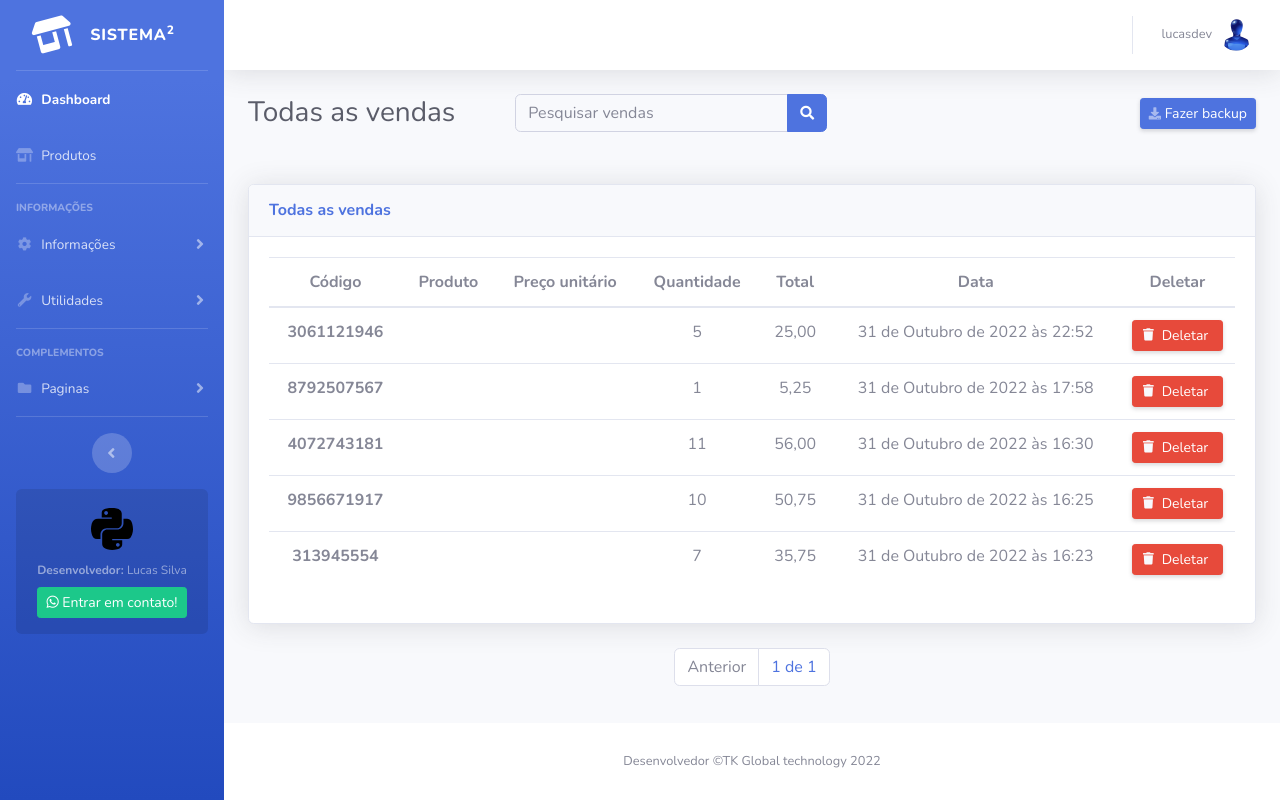
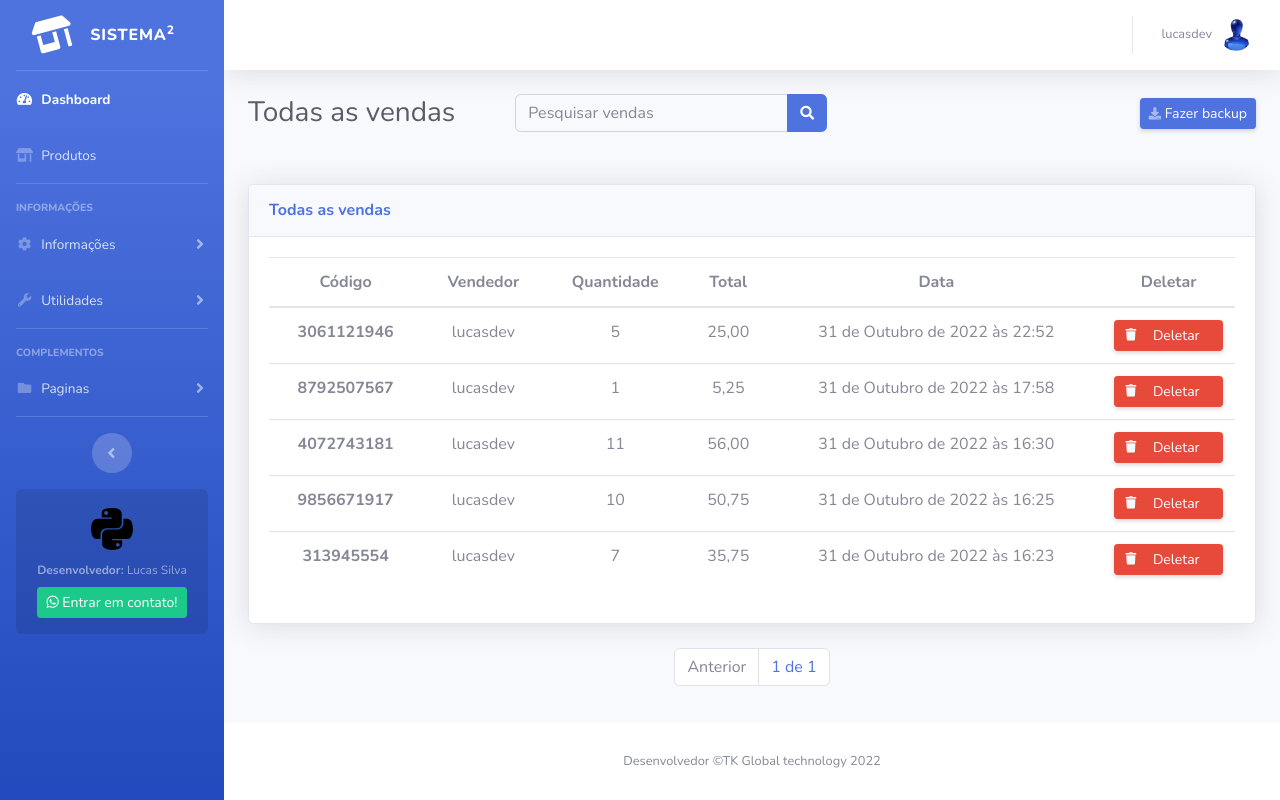
Before and after one commit to By-Lucas/Sales-and-invetory-system-Django, a Django app: page /vendas/todas-as-vendas/ in a window 1280 px wide. Run offline with Django 4.2, Linux system fonts and the light colour scheme; a user stored in the database is signed in; data comes from the database, SQL or seed files in the repository; both versions use the stored data as it was after the commit; some libraries are stand-ins or nearby versions.

Commit message:
update all project

```diff
--- a/apps/core/templates/index.html
+++ b/apps/core/templates/index.html
@@ -180,7 +180,7 @@
                             <thead>
                               <tr  class="text-center">
                                 <th scope="col">Código</th>
-                                <th scope="col">Caixa</th>
+                                <th scope="col">Vendedor</th>
                                 <th scope="col">Quantidade</th>
                                 <th scope="col">Total</th>
                                 <th scope="col">Data</th>
--- a/apps/products/templates/all-products.html
+++ b/apps/products/templates/all-products.html
@@ -77,7 +77,6 @@
                                         <th scope="col">Produto</th>
                                         <th scope="col">Status</th>
                                         <th scope="col">Preço unitário</th>
-                                        <th scope="col">Quantidade</th>
                                         <th scope="col">Data cadastro</th>
                                         <th scope="col">Data atualizado</th>
                                       </tr>
@@ -98,7 +97,6 @@
 
                                             </td>
                                             <td>{{product.value}}</td>
-                                            <td>{{product.quantity}}</td>
                                             <td>{{product.date_create}}</td>
                                             <td>{{product.date_update}}</td> <!-- Mostrar a quanto tempo : timesince-->
                                         </tr>
--- a/apps/products/views/products.py
+++ b/apps/products/views/products.py
@@ -80,6 +80,7 @@
                 Q(code__icontains=queryset)|
                 Q(name__icontains=queryset)|
                 Q(value__icontains=queryset)|
+                Q(date_create__icontains=queryset)|
                 Q(status__icontains=queryset)
             )
 
@@ -104,9 +105,7 @@
 
     def get_object(self, *args, **kwargs):
         pk = self.kwargs.get('id')
-        print(pk)
         instance = Products.objects.filter(pk=pk)
-        print(instance)
         if instance is None:
             raise Http404("Esse produto não existe!")
         return instance
--- a/apps/sales_products/templates/products-solds.html
+++ b/apps/sales_products/templates/products-solds.html
@@ -58,8 +58,7 @@
                             <thead>
                             <tr  class="text-center">
                                 <th scope="col">Código</th>
-                                <th scope="col">Produto</th>
-                                <th scope="col">Preço unitário</th>
+                                <th scope="col">Vendedor</th>
                                 <th scope="col">Quantidade</th>
                                 <th scope="col">Total</th>
                                 <th scope="col">Data</th>
@@ -73,8 +72,7 @@
 
                             <tr class="text-center">
                                 <th scope="row">{{sell_prod.code_sale}}</th>
-                                <td>{{sell_prod.product}}</td>
-                                <td>{{sell_prod.unit_price}}</td>
+                                <td>{{sell_prod.sold_by}}</td>
                                 <td>{{sell_prod.quantity}}</td>
                                 <td>{{sell_prod.amount}}</td>
                                 <td>{{sell_prod.date_sale}}</td> <!-- Mostrar a quanto tempo : timesince-->
--- a/apps/sales_products/views/sales.py
+++ b/apps/sales_products/views/sales.py
@@ -127,9 +127,9 @@
         if queryset:
             sell = SellProduct.objects.filter(
                 Q(code_sale__icontains=queryset)|
-                Q(product__name__icontains=queryset)|
-                Q(unit_price__icontains=queryset)|
-                Q(order_status__icontains=queryset)
+                Q(quantity__icontains=queryset)|
+                Q(amount__icontains=queryset)|
+                Q(date_sale__icontains=queryset)
             )
         paginator = Paginator(sell, 10)
         page = self.request.GET.get('page')
```
Also changed, not shown: db.sqlite3.
